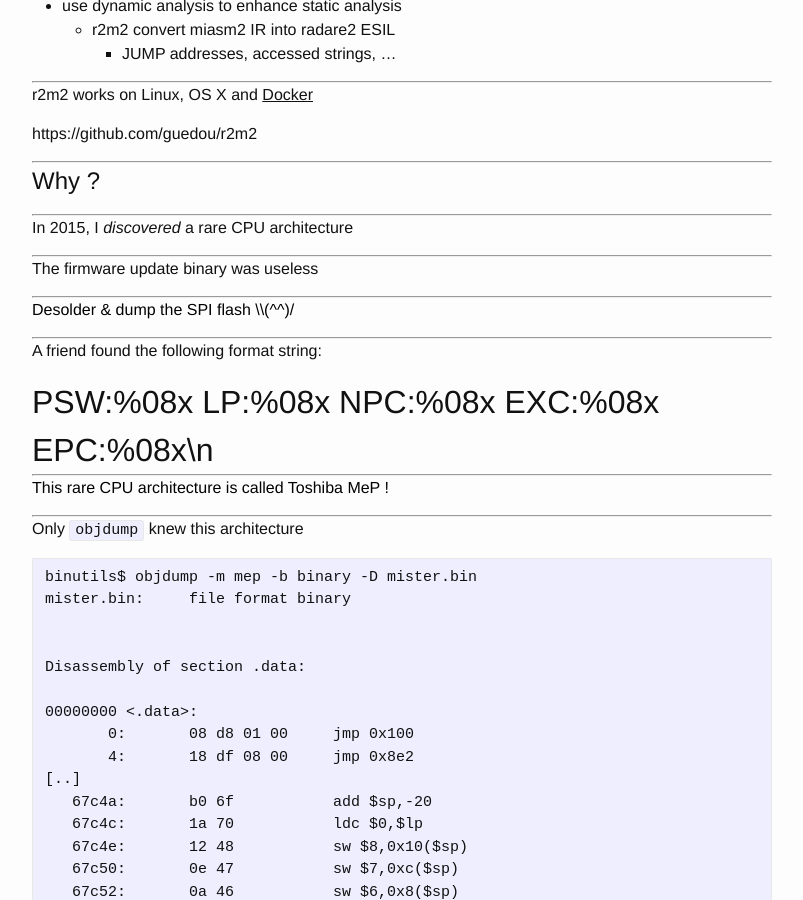
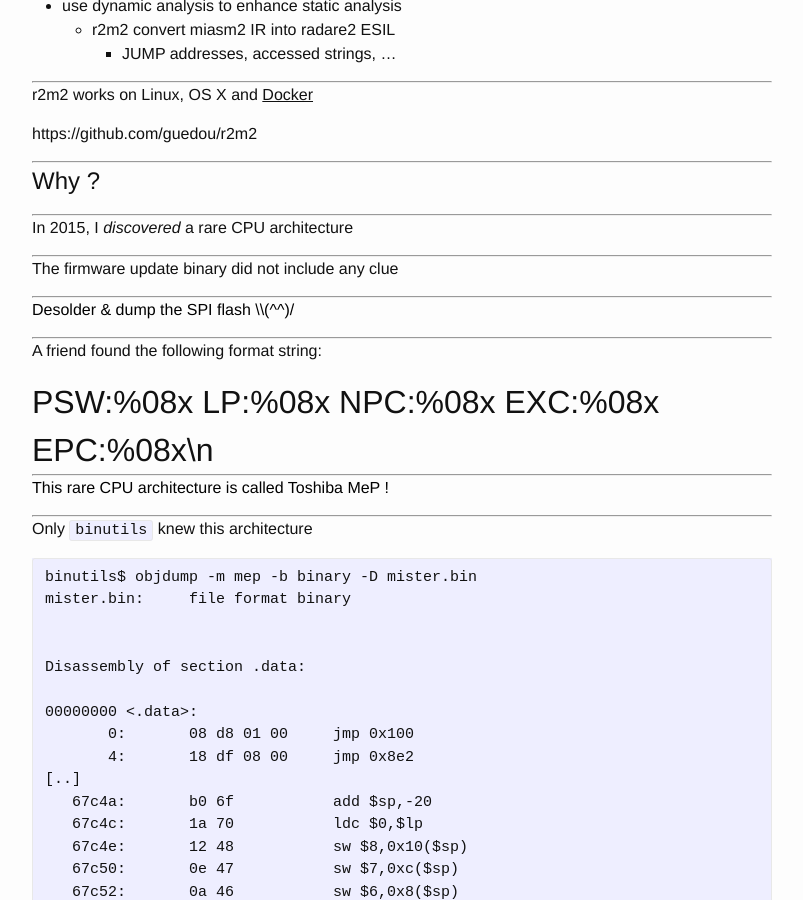
Before and after one commit to guedou/guedou.github.io, a Jekyll site: the page built from r2m2_talks/2017_recon/slides.md, in a window 1280 px wide and 900 px high, scrolled down 1413 px. Shown: the whole window, without its empty margins (238-1041 px from the left). Built offline with Jekyll 4.4.1, drawn with Linux system fonts in a browser that asks for light colours; our own code applies the rules of GitHub Pages for plain Markdown files; some of the changed text lies outside the part shown.

Commit message:
Ryad's comments

````diff
--- a/r2m2_talks/2017_recon/slides.md
+++ b/r2m2_talks/2017_recon/slides.md
@@ -72,7 +72,7 @@ In 2015, I *discovered* a rare CPU architecture
 
 ---
 
-The firmware update binary was useless
+The firmware update binary did not include any clue
 
 ---
 
@@ -96,7 +96,7 @@ A friend found the following format string:
 
 ---
 
-Only `objdump` knew this architecture
+Only `binutils` knew this architecture
 
 ```
 binutils$ objdump -m mep -b binary -D mister.bin
````
Also changed, not shown: other parts of r2m2_talks/2017_recon/slides.md (+2 -2 lines).
